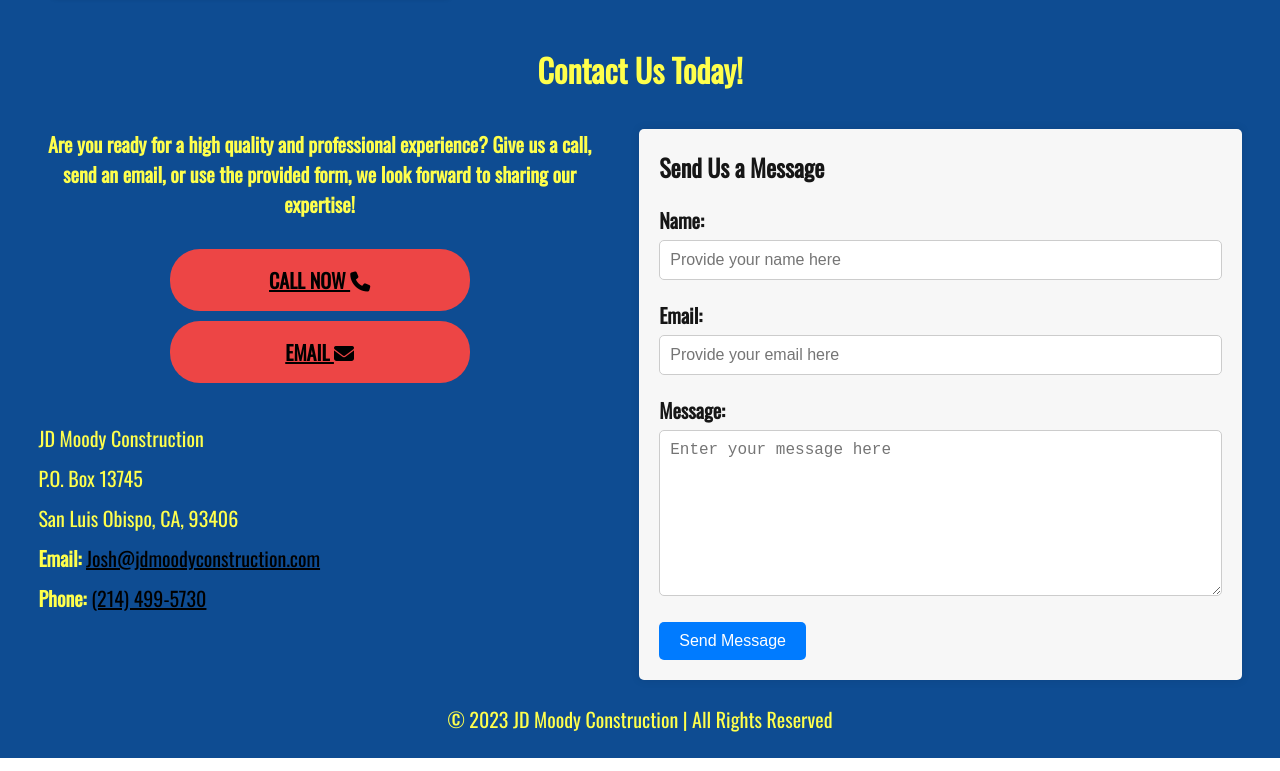
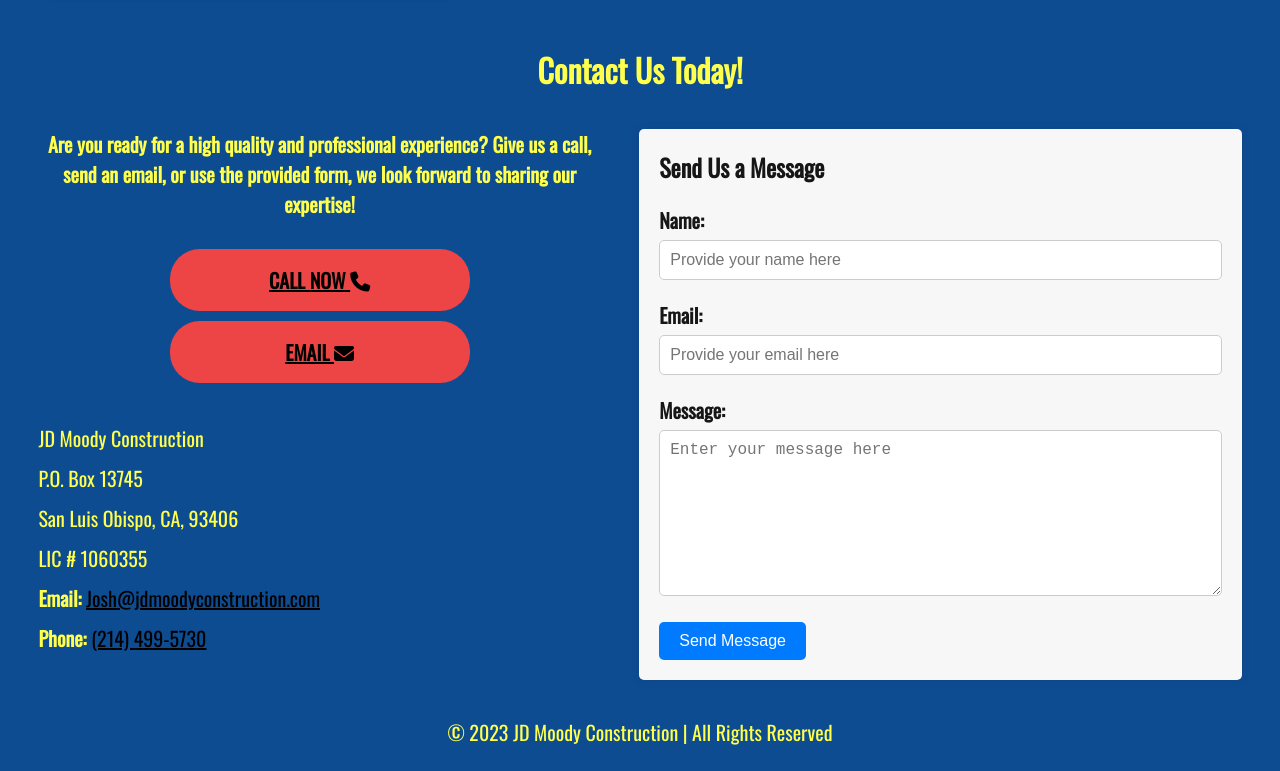
Before and after one commit to aidansoares23/moody-construction, a React (Create React App) app: page / in a window 1280 px wide. Shown: the part 4408-5179 px from the top of the page. Built offline with nearby package versions, Linux system fonts and the light colour scheme.

Commit message:
Added Licence Number to contact

```diff
--- a/src/components/Contact.js
+++ b/src/components/Contact.js
@@ -57,6 +57,7 @@
           <li>JD Moody Construction</li>
           <li>P.O. Box 13745</li>
           <li>San Luis Obispo, CA, 93406</li>
+          <li>LIC # 1060355</li>
           <li>
             <strong>Email:</strong>{" "}
             <a href="mailto:josh@jdmoodyconstruction.com">
```
